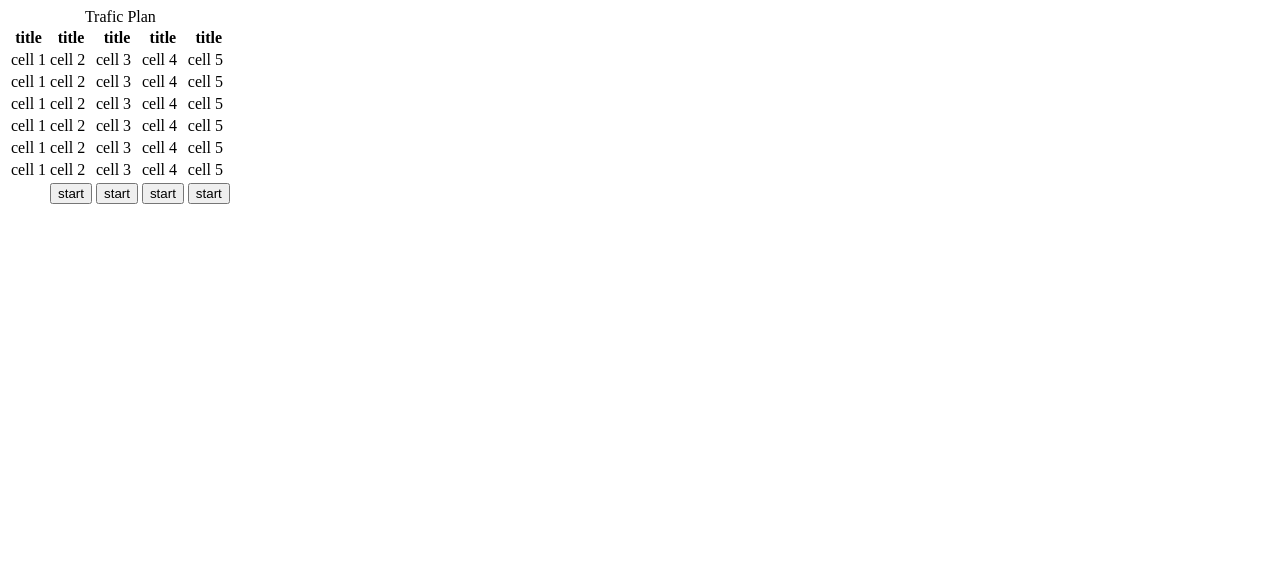
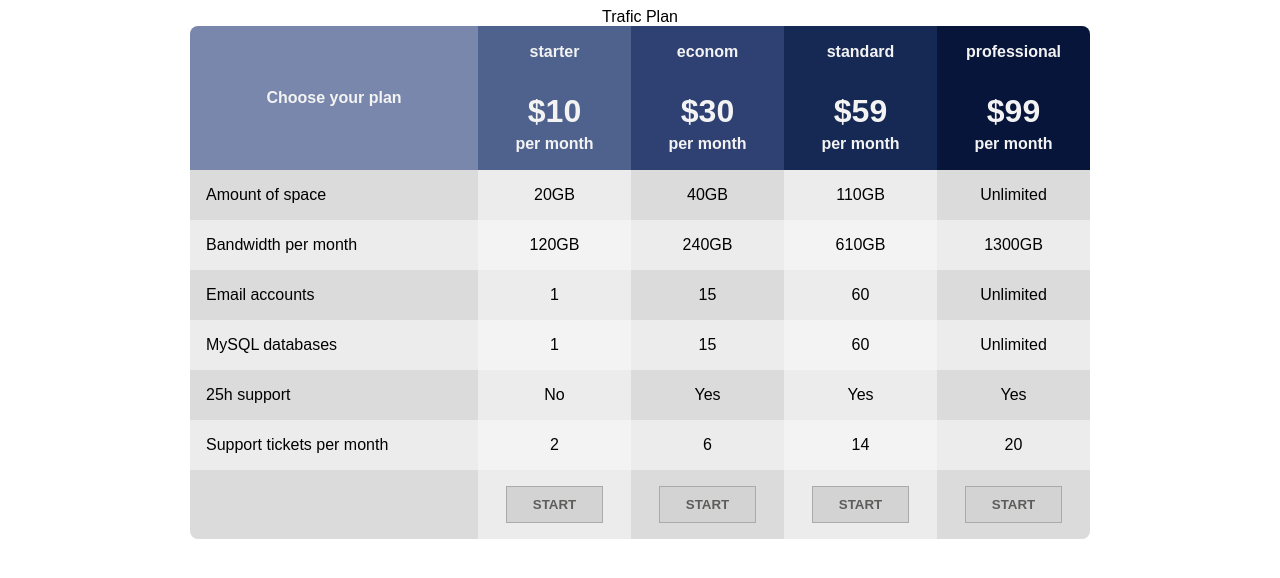
Before and after one commit to Acik-san/fd_css_11-05, a plain HTML site: page index.html in a window 1280 px wide. Drawn offline with Linux system fonts and the light colour scheme.

Commit message:
Edited style.css, complete the table

```diff
--- a/assets/css/style.css
+++ b/assets/css/style.css
@@ -0,0 +1,89 @@
+:root {
+  --lightest-color:#f3f3f3;
+  --light-color:#ececec;
+  --medium-color:#dbdbdb;
+  --btn-color: #d3d3d3;
+  --radius: 8px;
+  font-family: sans-serif;
+  font-size: 16px;
+}
+table {
+  min-width: 600px;
+  width: 100%;
+  max-width: 900px;
+  margin: auto;
+  border-collapse: collapse;
+}
+td {
+  padding: 1em;
+  background-color: var(--lightest-color);
+  text-align: center;
+  vertical-align: center;
+}
+thead th{
+  color: var(--lightest-color);
+}
+thead th:not(th:first-child) {
+  width: 17%;
+  text-transform: lowercase;
+}
+thead p:nth-child(2) {
+  margin-bottom: 5px;
+  font-size: 2em ;
+}
+thead p:nth-child(2) + p {
+  margin-top: 0;
+}
+thead th:first-child {
+  border-top-left-radius: var(--radius);
+  background-color: #7987ac;
+}
+thead th:first-child::first-letter,
+tbody td::first-letter {
+  text-transform: uppercase;
+}
+thead th:nth-child(2) {
+  background-color: #4f628d;
+}
+thead th:nth-child(3) {
+  background-color: #2f4173;
+}
+thead th:nth-child(4) {
+  background-color: #162954;
+}
+thead th:last-child {
+  border-top-right-radius: var(--radius);
+  background-color: #07153a;
+}
+tfoot td:first-child {
+  border-bottom-left-radius: var(--radius);
+}
+tfoot td:last-child {
+  border-bottom-right-radius: var(--radius);
+}
+tbody td:first-child {
+  padding-left: 1em;
+  text-align: left;
+}
+tbody tr:nth-child(odd) td:nth-child(odd),
+tfoot tr:nth-child(odd) td:nth-child(odd) {
+  background-color: var(--medium-color);
+}
+tbody tr:nth-child(odd) td:nth-child(even),
+tbody tr:nth-child(even) td:nth-child(odd),
+tfoot tr:nth-child(odd) td:nth-child(even) {
+  background-color: var(--light-color);
+}
+tfoot button{
+  min-width: 80%;
+  border: 1px solid #aaaaaa;
+  padding: 10px;
+  background-color: var(--btn-color);
+  color: #5c5c5a;
+  font-weight: bold;
+  white-space: nowrap;
+  overflow: hidden;
+  text-overflow: ellipsis;
+  text-transform: uppercase;
+  cursor: pointer;
+}
--- a/index.html
+++ b/index.html
@@ -13,55 +13,71 @@
     <caption>Trafic Plan</caption>
     <thead>
       <tr>
-        <th>title</th>
-        <th>title</th>
-        <th>title</th>
-        <th>title</th>
-        <th>title</th>
+        <th>choose your plan</th>
+        <th>
+          <p>starter</p>
+          <p>$10</p>
+          <p>per month</p>
+        </th>
+        <th>
+          <p>econom</p>
+          <p>$30</p>
+          <p>per month</p>
+        </th>
+        <th>
+          <p>standard</p>
+          <p>$59</p>
+          <p>per month</p>
+        </th>
+        <th>
+          <p>professional</p>
+          <p>$99</p>
+          <p>per month</p>
+        </th>
       </tr>
     </thead>
     <tbody>
       <tr>
-        <td>cell 1</td>
-        <td>cell 2</td>
-        <td>cell 3</td>
-        <td>cell 4</td>
-        <td>cell 5</td>
+        <td>amount of space</td>
+        <td>20GB</td>
+        <td>40GB</td>
+        <td>110GB</td>
+        <td>unlimited</td>
       </tr>
       <tr>
-        <td>cell 1</td>
-        <td>cell 2</td>
-        <td>cell 3</td>
-        <td>cell 4</td>
-        <td>cell 5</td>
+        <td>bandwidth per month</td>
+        <td>120GB</td>
+        <td>240GB</td>
+        <td>610GB</td>
+        <td>1300GB</td>
       </tr>
       <tr>
-        <td>cell 1</td>
-        <td>cell 2</td>
-        <td>cell 3</td>
-        <td>cell 4</td>
-        <td>cell 5</td>
+        <td>email accounts</td>
+        <td>1</td>
+        <td>15</td>
+        <td>60</td>
+        <td>unlimited</td>
       </tr>
       <tr>
-        <td>cell 1</td>
-        <td>cell 2</td>
-        <td>cell 3</td>
-        <td>cell 4</td>
-        <td>cell 5</td>
+        <td>mySQL databases</td>
+        <td>1</td>
+        <td>15</td>
+        <td>60</td>
+        <td>unlimited</td>
       </tr>
       <tr>
-        <td>cell 1</td>
-        <td>cell 2</td>
-        <td>cell 3</td>
-        <td>cell 4</td>
-        <td>cell 5</td>
+        <td>25h support</td>
+        <td>no</td>
+        <td>yes</td>
+        <td>yes</td>
+        <td>yes</td>
       </tr>
       <tr>
-        <td>cell 1</td>
-        <td>cell 2</td>
-        <td>cell 3</td>
-        <td>cell 4</td>
-        <td>cell 5</td>
+        <td>support tickets per month</td>
+        <td>2</td>
+        <td>6</td>
+        <td>14</td>
+        <td>20</td>
       </tr>
     </tbody>
     <tfoot>
```
